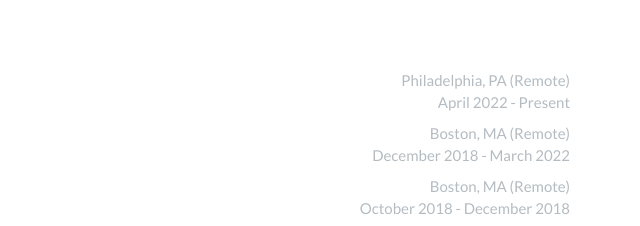
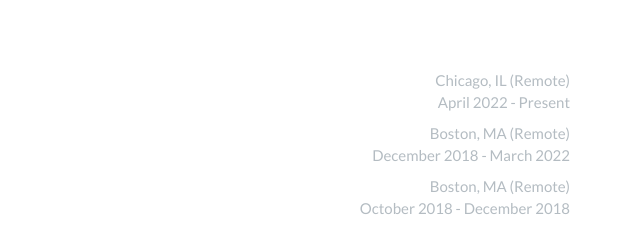
Before and after one commit to mhenry/mhenry.github.io, a plain HTML site: page index.html in a window 1280 px wide. Shown: the part 450-676 px from the top of the page, 640-1280 px from the left. Drawn offline with Linux system fonts and the light colour scheme.

Commit message:
Update index.html

```diff
--- a/index.html
+++ b/index.html
@@ -59,7 +59,7 @@
           Senior Software Engineer, <em>Wear OS</em>
         </div>
         <div class="col-sm-6 col-md-4 text-muted text-right-responsive">
-          Philadelphia, PA (Remote)<br>
+          Chicago, IL (Remote)<br>
           April 2022 - Present
         </div>
       </div>
```
